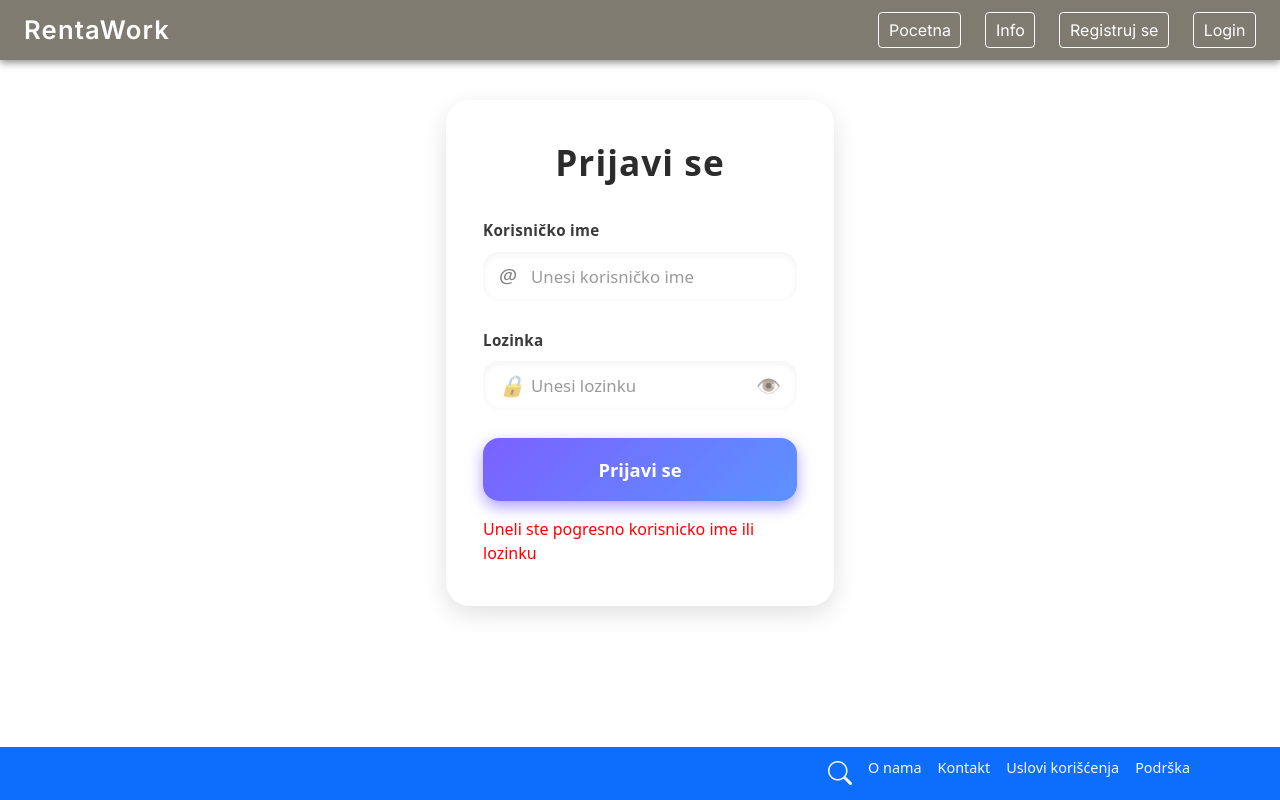
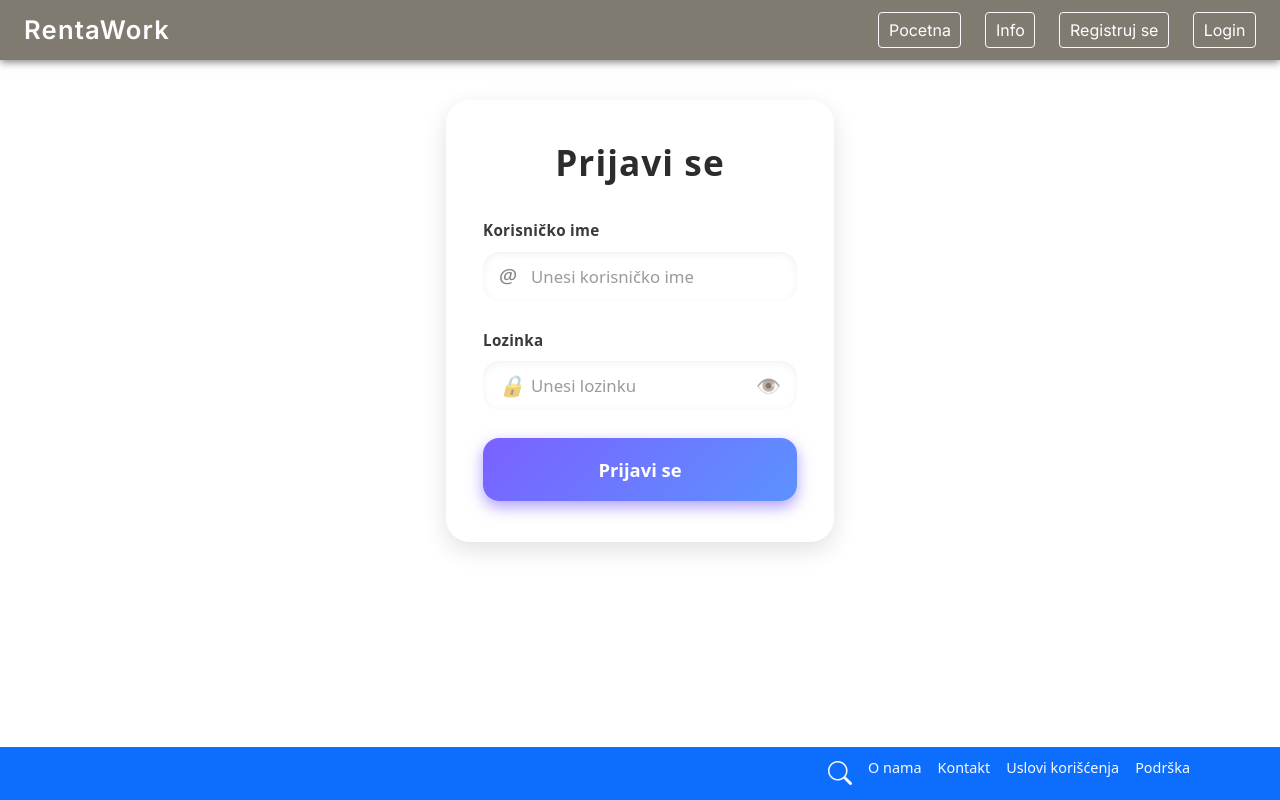
Before and after one commit to mnenadmm/rentaWorks, an Angular app in the folder client/: page /login in a window 1280 px wide. Built offline with nearby package versions, Linux system fonts and the light colour scheme.

Commit message:
login eror

```diff
--- a/client/src/app/auth/login/login.component.ts
+++ b/client/src/app/auth/login/login.component.ts
@@ -12,7 +12,7 @@ export class LoginComponent {
   username: string = '';
   password: string = '';
   showPassword: boolean = false;
-  errorMessage: string | null = 'Uneli ste pogresno korisnicko ime ili lozinku';
+  errorMessage: string = '';
 
   togglePasswordVisibility() {
     this.showPassword = !this.showPassword;
@@ -20,13 +20,13 @@ export class LoginComponent {
 
   onLogin() {
     // Resetuj error poruku pre provere
-    this.errorMessage = null;
+    this.errorMessage = '';
 
     if (this.username && this.password) {
       console.log('Prijava uspešna:', this.username, this.password);
-      // Ovde možeš emitovati event, pozvati servis, itd.
+     this.errorMessage = 'Korisničko ime ili lozinka nisu ispravni. Molimo pokušajte ponovo.';
     } else {
-      this.errorMessage = 'Molimo unesite korisničko ime i lozinku.';
+     this.errorMessage = 'Korisničko ime ili lozinka nisu ispravni. Molimo pokušajte ponovo.';
     }
   }
 }
```
